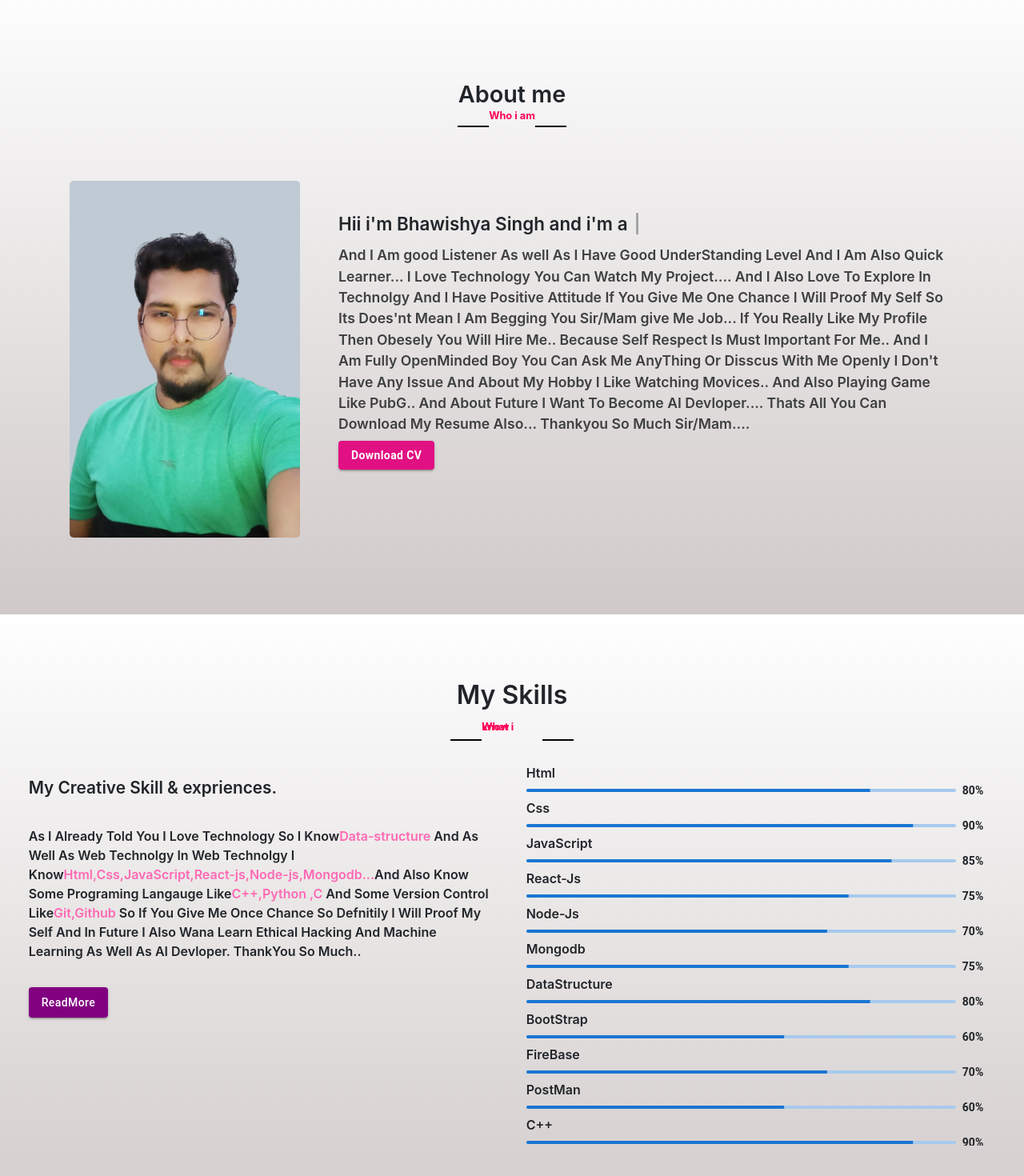
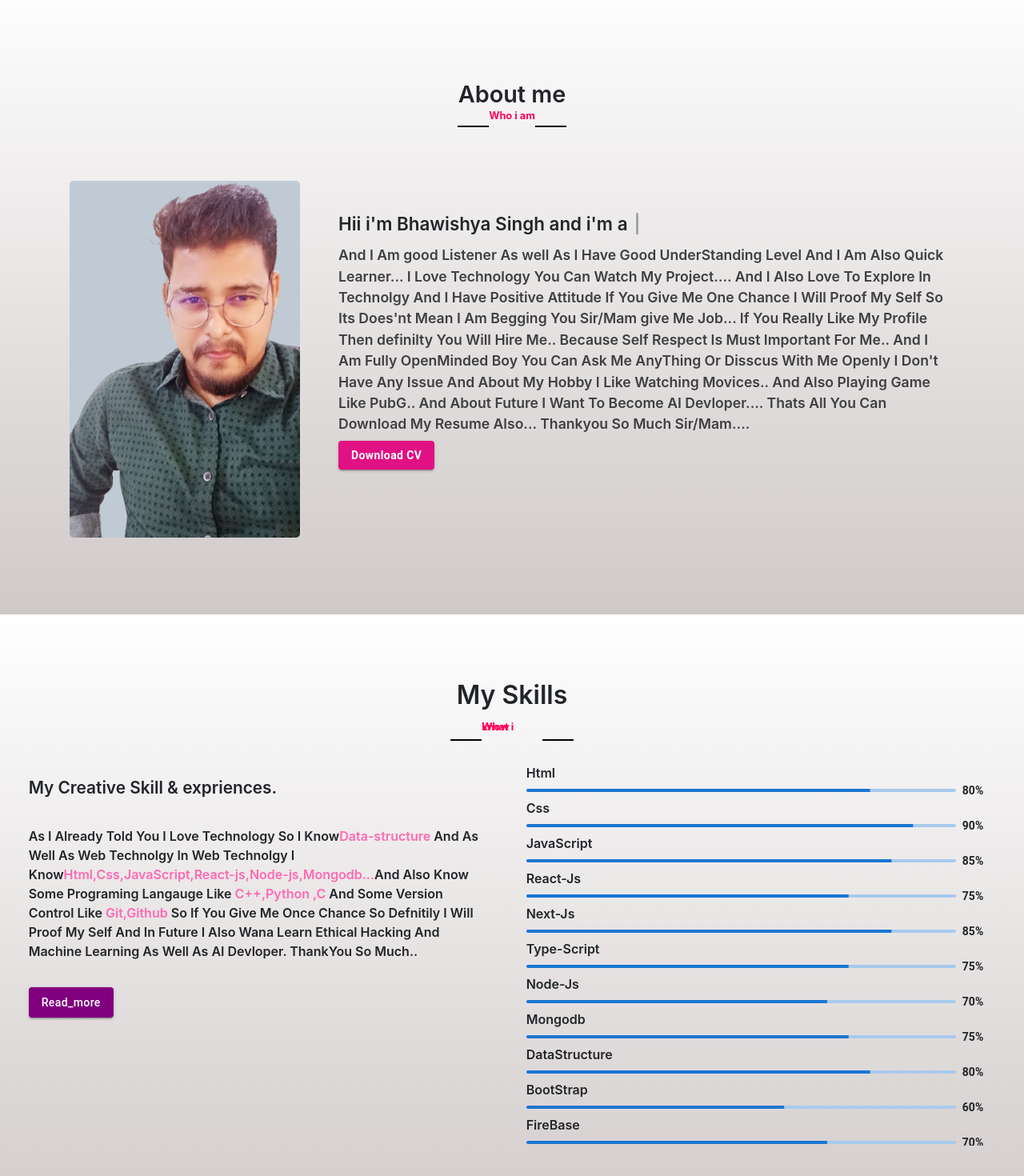
Before and after one commit to Bhawishya509/Plotfolio, a React (Create React App) app: page / in a window 1280 px wide. Shown: the part 832-2302 px from the top of the page at 80% size. Built offline with nearby package versions, Linux system fonts and the light colour scheme.

Commit message:
add some features

```diff
--- a/src/component/about/About.css
+++ b/src/component/about/About.css
@@ -56,7 +56,7 @@
     height: 78%;
     width: 26%;
     border-radius: 5px;
-    background-image: url(../../img/Bhawishya_Singh-removebg-preview.png);
+    background-image: url(../../img/Bhawishyaprofile.png);
 
     background-position: center;
     background-repeat: no-repeat;
--- a/src/component/about/About.jsx
+++ b/src/component/about/About.jsx
@@ -49,7 +49,7 @@ const About = (props) => {
                 Watch My Project.... And I Also Love To Explore In Technolgy And
                 I Have Positive Attitude If You Give Me One Chance I Will Proof
                 My Self So Its Does'nt Mean I Am Begging You Sir/Mam give Me
-                Job... If You Really Like My Profile Then Obesely You Will Hire
+                Job... If You Really Like My Profile Then definilty You Will Hire
                 Me.. Because Self Respect Is Must Important For Me.. And I Am
                 Fully OpenMinded Boy You Can Ask Me AnyThing Or Disscus With Me Openly I
                 Don't Have Any Issue And About My Hobby I Like Watching
@@ -61,7 +61,7 @@ const About = (props) => {
               {/**/}
               <Button className="cv" variant="contained" >
               <a style={{color:"white",fontWeight:"600",textDecoration:"none"}}
-              href="https://drive.google.com/file/d/1YAvMYV_K2eyPXjbcchF0isQOobuUz-iX/view?usp=sharing ">
+              href="https://drive.google.com/drive/folders/1TDX89VH83BYzfc94F4F89JdGN98ft-03 ">
               Download CV</a>
               </Button>
 
--- a/src/component/skill/Skill.css
+++ b/src/component/skill/Skill.css
@@ -109,3 +109,14 @@
   background-color: purple !important;
   text-transform: capitalize !important;
 }
+
+/* read more link */
+.links
+{
+  text-decoration: none;
+  color: white;
+}
+.links:hover
+{
+  color: white;
+}
--- a/src/component/skill/Skill.jsx
+++ b/src/component/skill/Skill.jsx
@@ -29,15 +29,15 @@ const Skill = (props) => {
                 Html,Css,JavaScript,React-js,Node-js,Mongodb...
               </span>
               And Also Know Some Programing Langauge Like
-              <span style={{ color: "hotpink" }}>C++,Python ,C</span> And Some
+              <span style={{ color: "hotpink" }}> C++,Python ,C</span> And Some
               Version Control Like
-              <span style={{ color: "hotpink" }}>Git,Github</span> So If You
+              <span style={{ color: "hotpink" }}> Git,Github</span> So If You
               Give Me Once Chance So Defnitily I Will Proof My Self And In
               Future I Also Wana Learn Ethical Hacking And Machine Learning As
               Well As AI Devloper. ThankYou So Much..
             </div>
             <Button variant="contained" className="skillbutton">
-              ReadMore
+              <a className="links" href="https://www.linkedin.com/in/bhawishya-singh-50a34a19b/">Read_more</a>
             </Button>
           </div>
 
@@ -49,6 +49,10 @@ const Skill = (props) => {
             <span className="skillsname">JavaScript</span>
             <Progress value={85} />
             <span className="skillsname">React-js</span>
+            <Progress value={75} />
+            <span className="skillsname">Next-js</span>
+            <Progress value={85} />
+            <span className="skillsname">Type-Script</span>
             <Progress value={75} />
             <span className="skillsname">Node-js</span>
             <Progress value={70} />
```
Also changed, not shown: src/img/Bhawishya Singh.jpg (deleted), src/img/Bhawishyaprofile.png (added).
